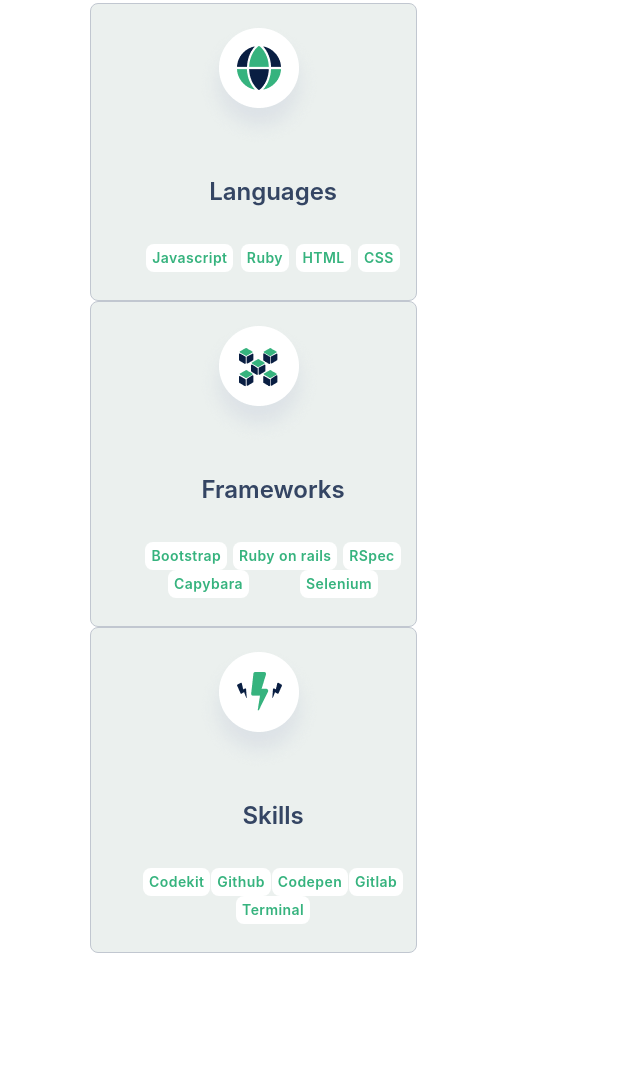
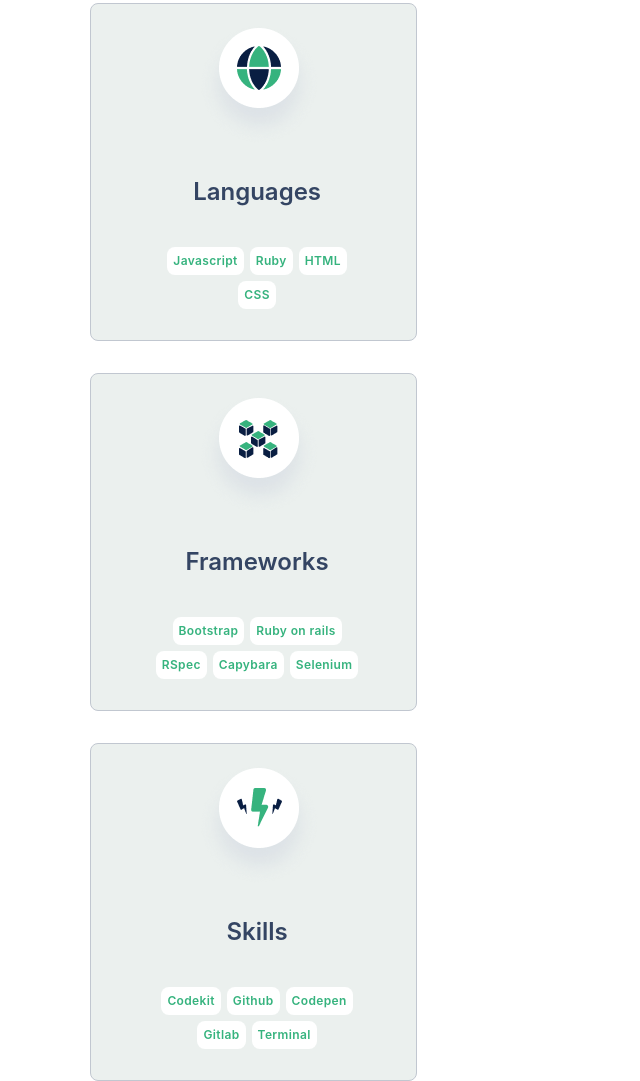
Before and after one commit to Donard97/Personal-Portofolio, a plain HTML site: page index.html in a window 1280 px wide. Shown: the part 3973-5054 px from the top of the page, without its empty margins (0-640 px from the left). Before the commit the page ends 4926 px from the top, so only its background shows below. Drawn offline with Linux system fonts and the light colour scheme.

Commit message:
Add style to skills section and add hovers to buttons

```diff
--- a/css/style.css
+++ b/css/style.css
@@ -316,6 +316,11 @@
   cursor: pointer;
 }
 
+button.btn-1:hover {
+  color: white;
+  background: #008552;
+}
+
 .dsc-project {
   display: flex;
   flex-direction: column;
@@ -333,7 +338,7 @@
 }
 
 .section-2 .about-me {
-  margin-top: 215rem;
+  margin-top: 205rem;
   text-align: center;
   background-image: url("../images/aboutme.png");
   background-repeat: no-repeat;
@@ -391,18 +396,15 @@
   line-height: 24px;
   cursor: pointer;
 }
-.skills-section>.section-2 {
-  display: grid;
-  grid-template-columns: 1;
-  grid-gap: 10px;
-  padding: 10px;
-}
-
-.skills-content {
-  background: #ebf0ee;
+.section-2 .about-me .btn-2:hover {
+  color: white;
+  background: #008552;
 }
 
 .skills-section {
+  display: grid;
+  grid-template-columns: 1;
+  grid-gap: 2rem;
   margin-top: 248rem;
   width: 327px;
   height: 352px;
@@ -410,6 +412,10 @@
   position: absolute;
   left: 7%;
   padding-right: 10%;
+}
+
+.skills-content {
+  background: #ebf0ee;
 }
 
 .skills-section .skills-content {
@@ -468,28 +474,22 @@
 
 .skills-section .skills-content .language-1 .languages .about-lng {
   display: flex;
-  flex-direction: row;
-  align-items: center;
+  justify-content: center;
   flex-wrap: wrap;
-  justify-content: space-around;
   padding: 12px;
 }
 
 .frameworks .frameworks-list .about-frw {
   display: flex;
-  flex-direction: row;
-  align-items: center;
+  justify-content: center;
   flex-wrap: wrap;
-  justify-content: space-around;
   padding: 12px;
 }
 
 .skills-1 .skills .about-skills {
   display: flex;
-  flex-direction: row;
-  align-items: center;
+  justify-content: center;
   flex-wrap: wrap;
-  justify-content: space-around;
   padding: 12px;
 }
 
@@ -498,7 +498,43 @@
   font-family: 'Inter' sans-serif;
   font-style: normal;
   font-weight: 600;
-  font-size: 14px;
+  font-size: 12px;
+  line-height: 16px;
+  letter-spacing: 0.03em;
+  color: #36b37e;
+  flex: none;
+  order: 0;
+  flex-grow: 0;
+  background: #fff;
+  border-radius: 8px;
+  padding: 6px;
+  margin: 3px;
+}
+
+.frameworks .frameworks-list .about-frw .frw-1 {
+  position: static;
+  font-family: 'Inter' sans-serif;
+  font-style: normal;
+  font-weight: 600;
+  font-size: 12px;
+  line-height: 16px;
+  letter-spacing: 0.03em;
+  color: #36b37e;
+  flex: none;
+  order: 0;
+  flex-grow: 0;
+  background: #fff;
+  border-radius: 8px;
+  padding: 6px;
+  margin: 3px;
+}
+
+.skills-1 .skills .about-skills .skills-2 {
+  position: static;
+  font-family: 'Inter' sans-serif;
+  font-style: normal;
+  font-weight: 600;
+  font-size: 12px;
   line-height: 16px;
   letter-spacing: 0.03em;
   color: #36b37e;
@@ -509,42 +545,7 @@
   background: #fff;
   border-radius: 8px;
   padding: 6px;
-}
-
-.frameworks .frameworks-list .about-frw .frw-1 {
-  position: static;
-  font-family: 'Inter' sans-serif;
-  font-style: normal;
-  font-weight: 600;
-  font-size: 14px;
-  line-height: 16px;
-  letter-spacing: 0.03em;
-  color: #36b37e;
-  flex: none;
-  order: 0;
-  flex-grow: 0;
-  margin: 0px 0px;
-  background: #fff;
-  border-radius: 8px;
-  padding: 6px;
-}
-
-.skills-1 .skills .about-skills .skills-2 {
-  position: static;
-  font-family: 'Inter' sans-serif;
-  font-style: normal;
-  font-weight: 600;
-  font-size: 14px;
-  line-height: 16px;
-  letter-spacing: 0.03em;
-  color: #36b37e;
-  flex: none;
-  order: 0;
-  flex-grow: 0;
-  margin: 0px 0px;
-  background: #fff;
-  border-radius: 8px;
-  padding: 6px;
+  margin: 3px;
 }
 
 #image-1 {
@@ -558,3 +559,12 @@
 #image-3 {
   margin-left: 4rem;
 }
+li.languages {
+  margin-right: 2rem;
+}
+li.frameworks-list {
+  margin-right: 2rem;
+}
+li.skills {
+  margin-right: 2rem;
+}
```
